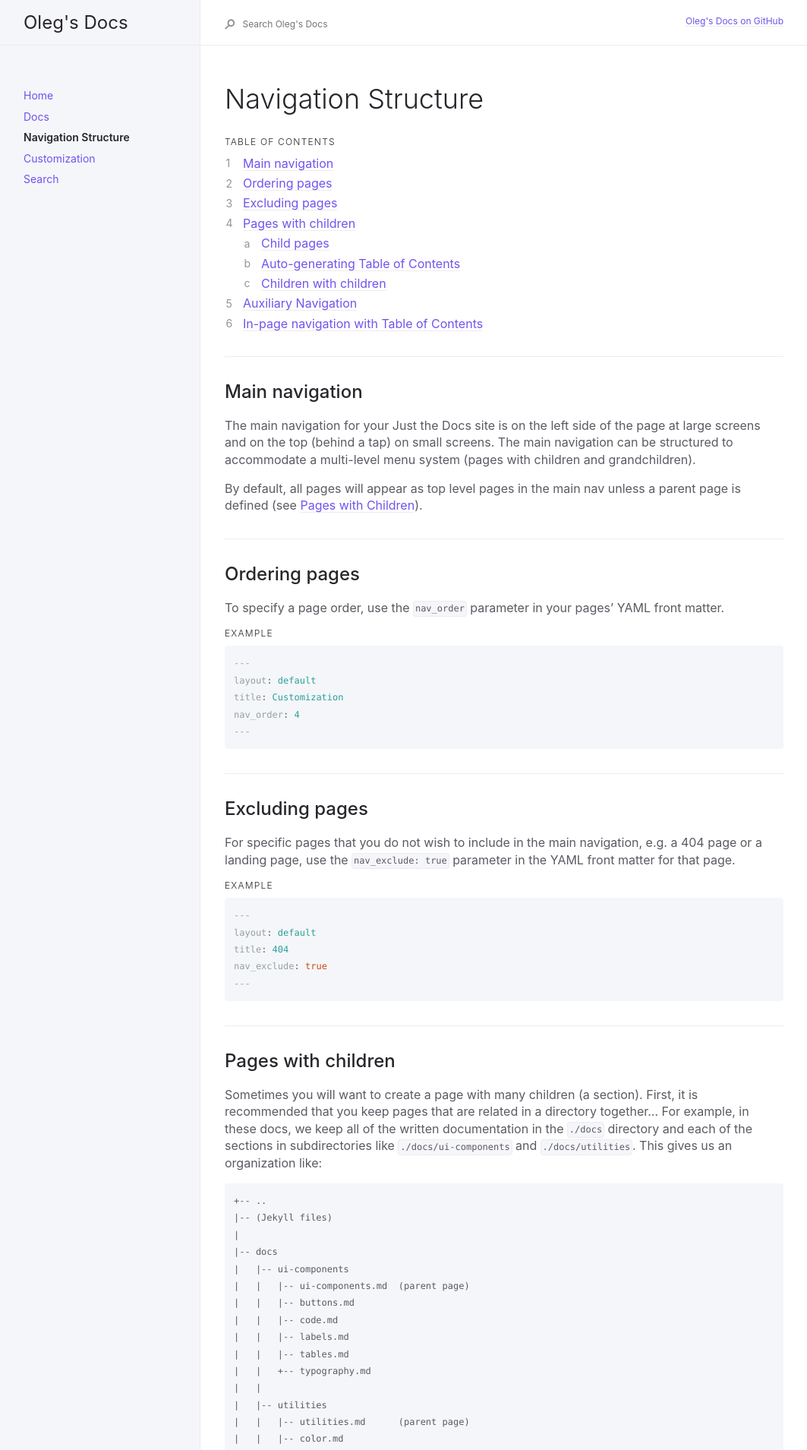
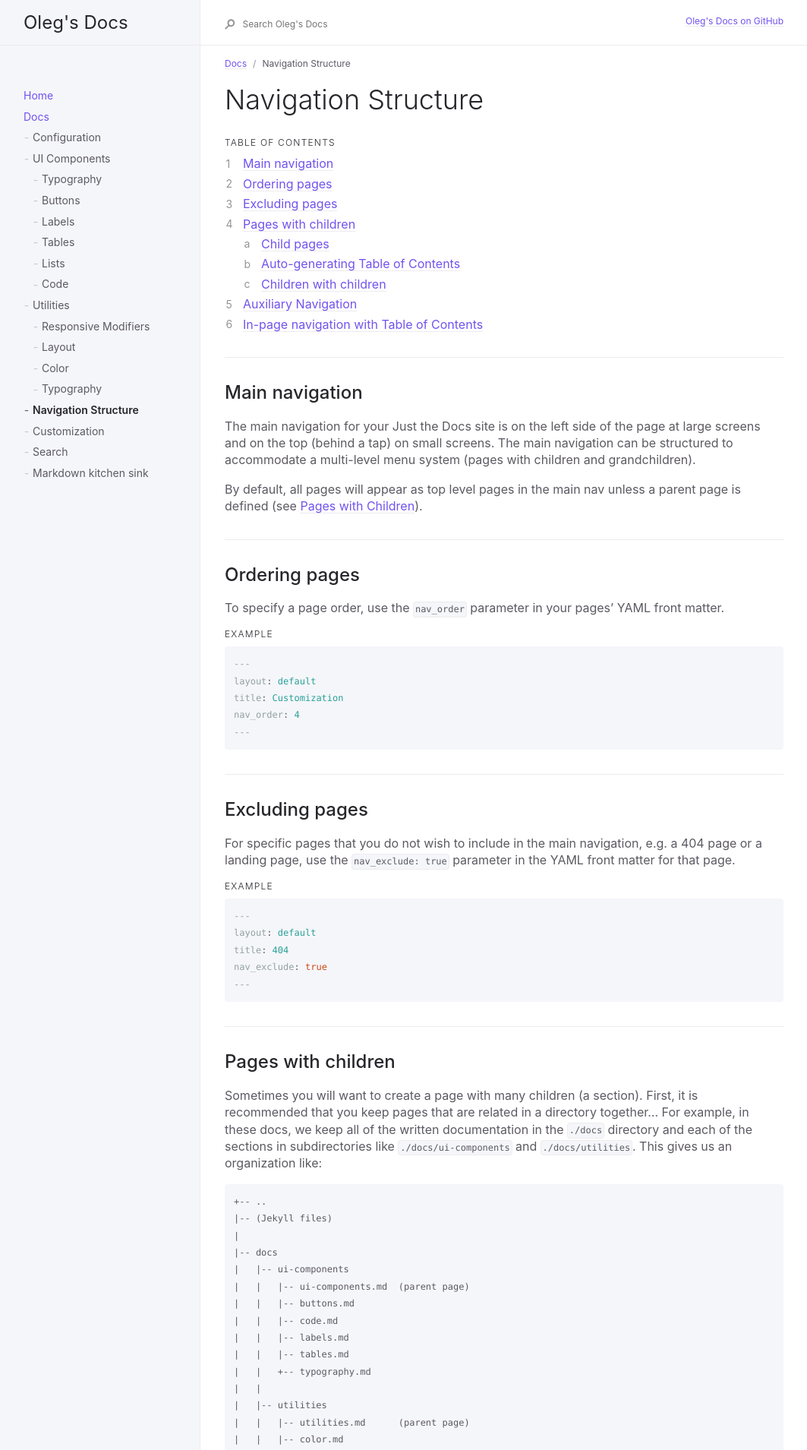
Before and after one commit to olegchorny/olegchorny.github.io, a Jekyll site: the page built from docs/navigation-structure.md, in a window 1280 px wide. Shown: the top 1909 px of the page at 76% size, without its empty margins (92-1155 px from the left). Built offline with Jekyll 4.4.1, drawn with Linux system fonts in a browser that asks for light colours.

Commit message:
grandparents

```diff
--- a/docs/navigation-structure.md
+++ b/docs/navigation-structure.md
@@ -2,6 +2,7 @@
 layout: default
 title: Navigation Structure
 nav_order: 5
+parent: Docs
 ---
 
 # Navigation Structure
```
Also changed, not shown: docs/customization.md (+1 -0 lines), docs/search.md (+1 -0 lines), docs/utilities/layout.md (+0 -2 lines), docs/utilities/typography.md (+0 -2 lines).
